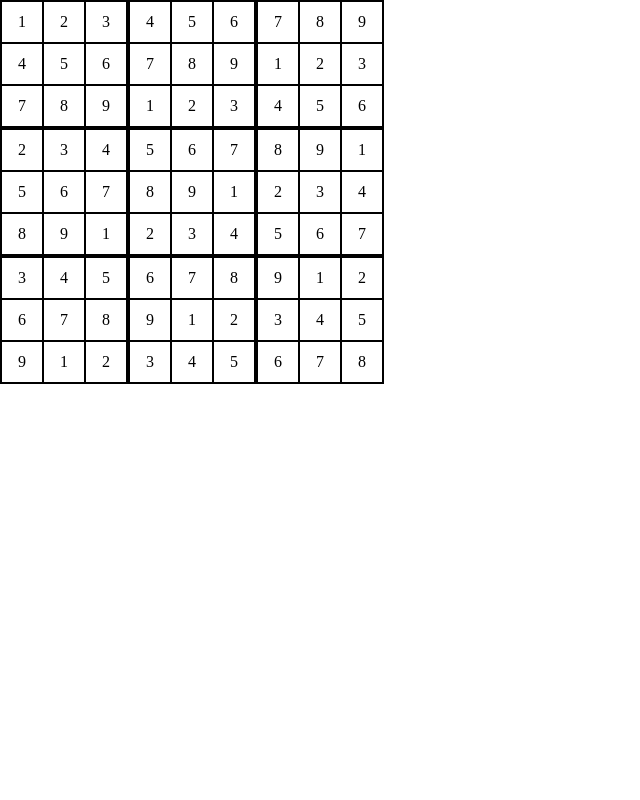
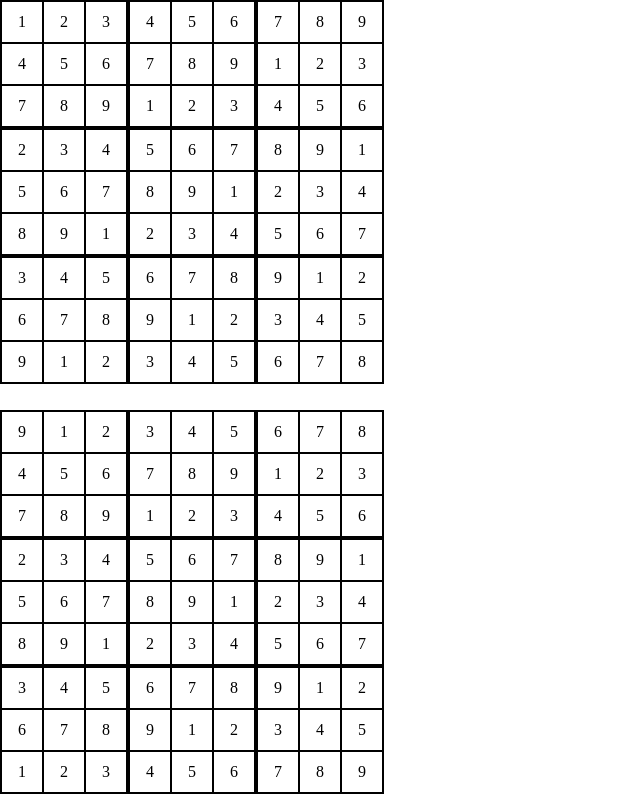
Before and after one commit to gitBerezaHub/sudoku, a Vue app: page /game in a window 1280 px wide. Shown: the whole page, without its empty margins (0-640 px from the left). Built offline with nearby package versions, Linux system fonts and the light colour scheme.

Commit message:
swap small rows!!!

```diff
--- /dev/null
+++ b/src/logic/logic.ts
@@ -0,0 +1,52 @@
+export function createBasicMatrix() {
+  const matrix = [];
+  for (let i = 0; i < 9; i++) {
+    matrix[i] = Array(0);
+    for (let j = 0; j < 9; j++) {
+      matrix[i][j] = Math.floor(((i * 3 + i / 3 + j) % 9) + 1);
+      // matrix[i][j] = ((i * 3 + i / 3 + j) % 9) + 1;
+      // matrix[i][j] = `${i}, ${j}`;
+    }
+  }
+  return matrix;
+}
+
+export function matrixTransposing(matrix: number[][]) {
+  const transposed = [];
+  for (let i = 0; i < 9; i++) {
+    transposed[i] = Array(0);
+    for (let j = 0; j < 9; j++) {
+      transposed[i][j] = matrix[j][i];
+    }
+  }
+  return transposed;
+}
+
+export function swapRows(matrix: number[][], f: number, s: number) {
+  const swapped = [];
+  for (let i = 0; i < 9; i++) {
+    swapped[i] = Array(0);
+    for (let j = 0; j < 9; j++) {
+      swapped[i][j] = matrix[i][j];
+    }
+  }
+
+  for (let i = 0; i < 3; i++) {
+    for (let j = 0; j < 3; j++) {
+      swapped[Math.floor(f - (f % 3)) + i][
+        Math.floor((f % 3) / 3 + (f % 3) * 3 + j)
+      ] =
+        matrix[Math.floor(s - (s % 3)) + i][
+          Math.floor((s % 3) / 3 + (s % 3) * 3 + j)
+        ];
+
+      swapped[Math.floor(s - (s % 3)) + i][
+        Math.floor((s % 3) / 3 + (s % 3) * 3 + j)
+      ] =
+        matrix[Math.floor(f - (f % 3)) + i][
+          Math.floor((f % 3) / 3 + (f % 3) * 3 + j)
+        ];
+    }
+  }
+  return swapped;
+}
--- a/src/views/GameView.vue
+++ b/src/views/GameView.vue
@@ -1,34 +1,16 @@
 <script setup lang="ts">
 import GameField from "@/components/GameField.vue";
-
-function createBasicMatrix() {
-  let matrix = [];
-  for (let i = 0; i < 9; i++) {
-    matrix[i] = Array(0);
-    for (let j = 0; j < 9; j++) {
-      matrix[i][j] = Math.floor(((i * 3 + i / 3 + j) % 9) + 1);
-    }
-  }
-  return matrix;
-}
-
-function matrixTransposing(matrix: number[][]) {
-  let transposed = [];
-  for (let i = 0; i < 9; i++) {
-    transposed[i] = Array(0);
-    for (let j = 0; j < 9; j++) {
-      transposed[i][j] = matrix[j][i];
-    }
-  }
-  return transposed;
-}
+import { createBasicMatrix, matrixTransposing, swapRows } from "@/logic/logic";
 
 let matrix = createBasicMatrix();
-// let transposed = matrixTransposing(matrix);
+let trasposing = matrixTransposing(matrix);
+let swapped = swapRows(matrix, 0, 8);
+console.log(swapped);
 </script>
 
 <template>
-  <game-field :matrix="matrix" />
+  <game-field :matrix="matrix" style="margin-bottom: 50px" />
+  <game-field :matrix="swapped" />
 </template>
 
 <style scoped lang="scss"></style>
```
